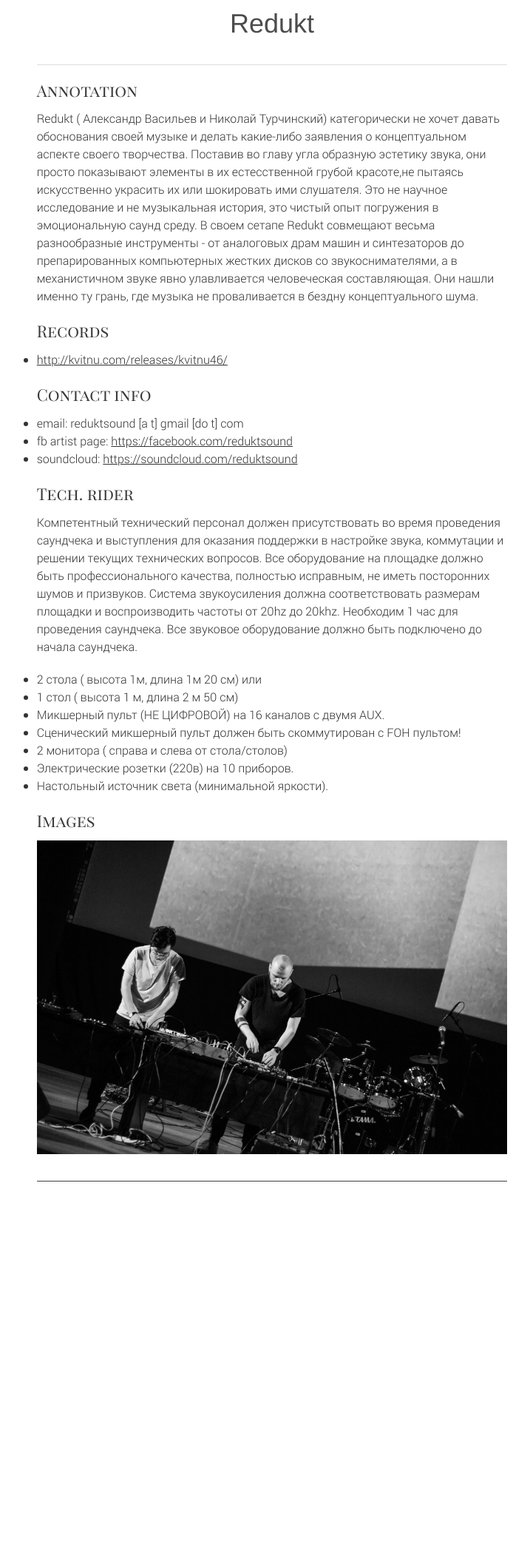
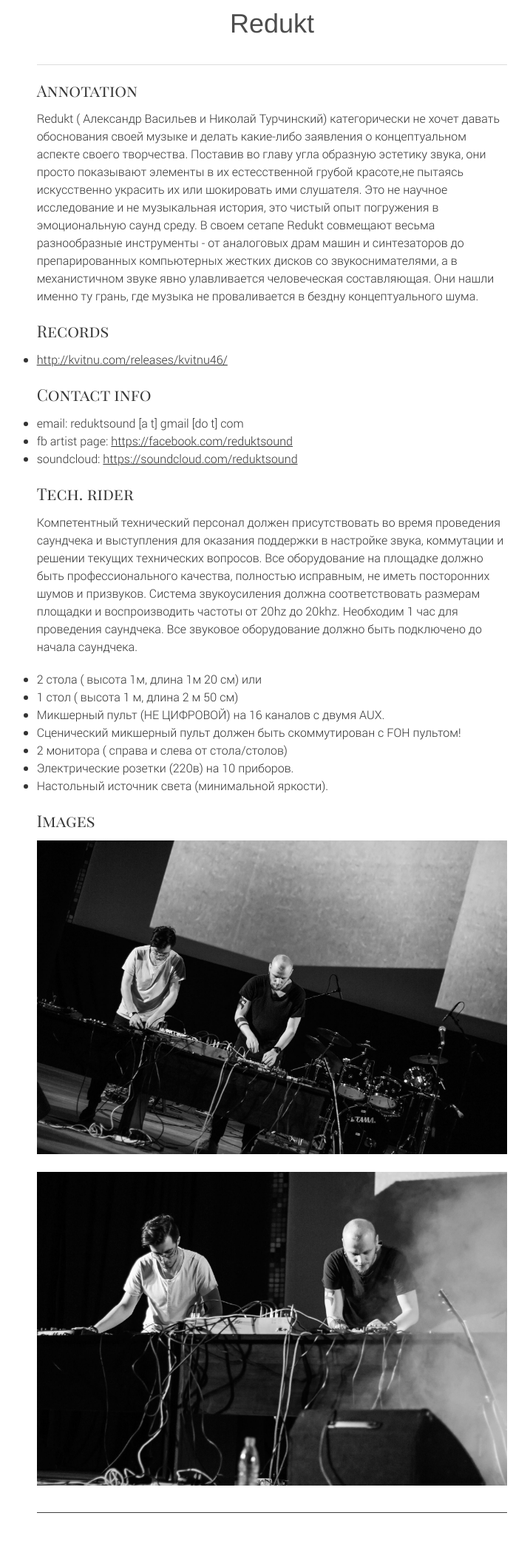
Before and after one commit to nullsonics/nullsonics.github.io, a Jekyll site: the page built from redukt.md, in a window 1280 px wide. Shown: the whole page at 74% size, without its empty margins (272-989 px from the left). Built offline with Jekyll 4.4.1, drawn with Linux system fonts in a browser that asks for light colours; nearby versions of some CDN libraries; library files that are not in the unit come from our copies; before the commit the page ends 1666 px from its top, so only the background shows below that.

Commit message:
Adds one more image of redukt.

```diff
--- a/redukt.md
+++ b/redukt.md
@@ -50,3 +50,5 @@ Redukt ( Александр Васильев и Николай Турчинск
 ## Images
 
 <a href="/img/redukt/1.jpg" target="_blank"><img src="/img/redukt/1.jpg"></a>
+<br/><br/>
+<a href="/img/redukt/2.jpg" target="_blank"><img src="/img/redukt/2.jpg"></a>
```
Also changed, not shown: img/redukt/2.jpg (added).
